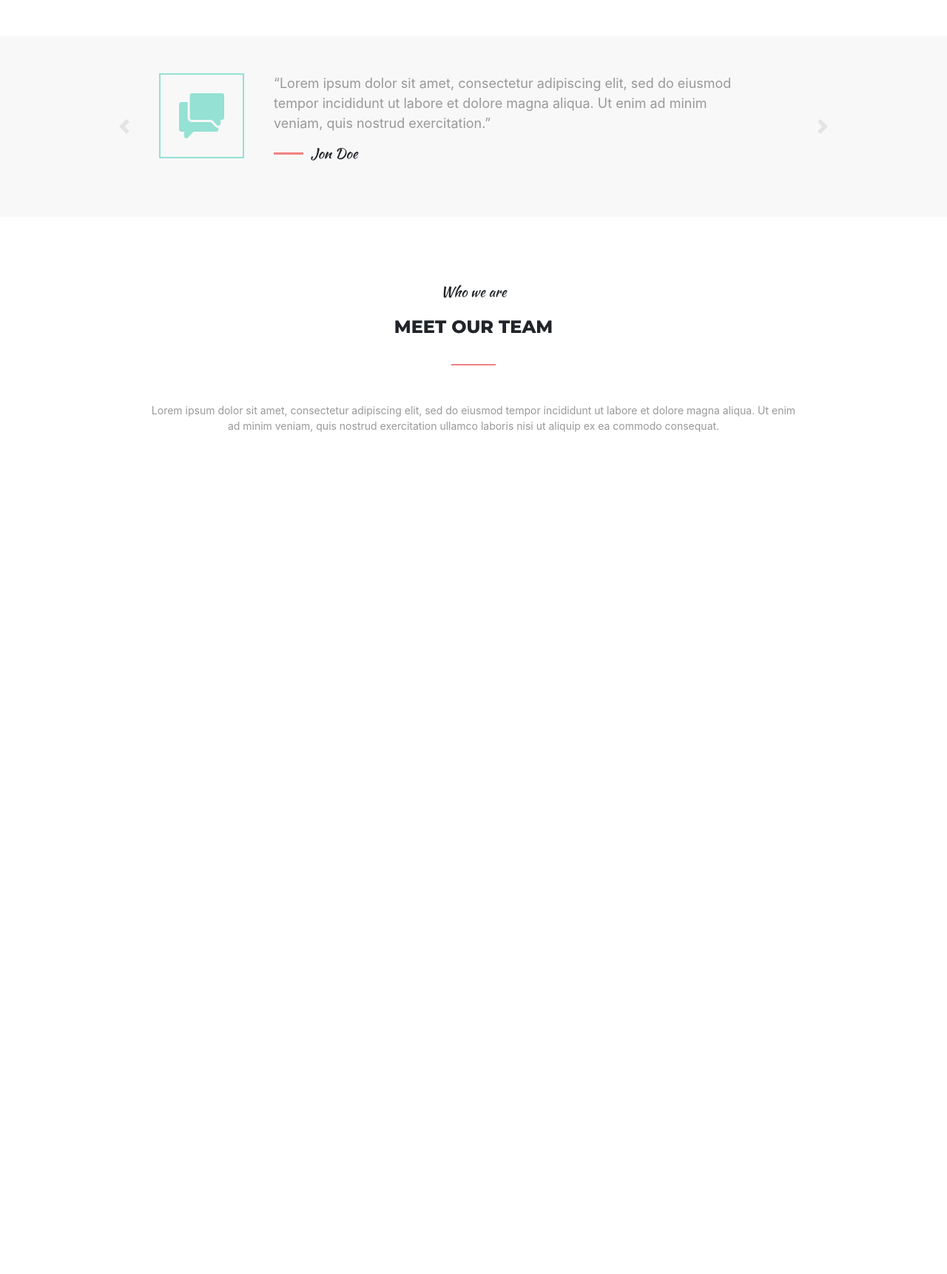
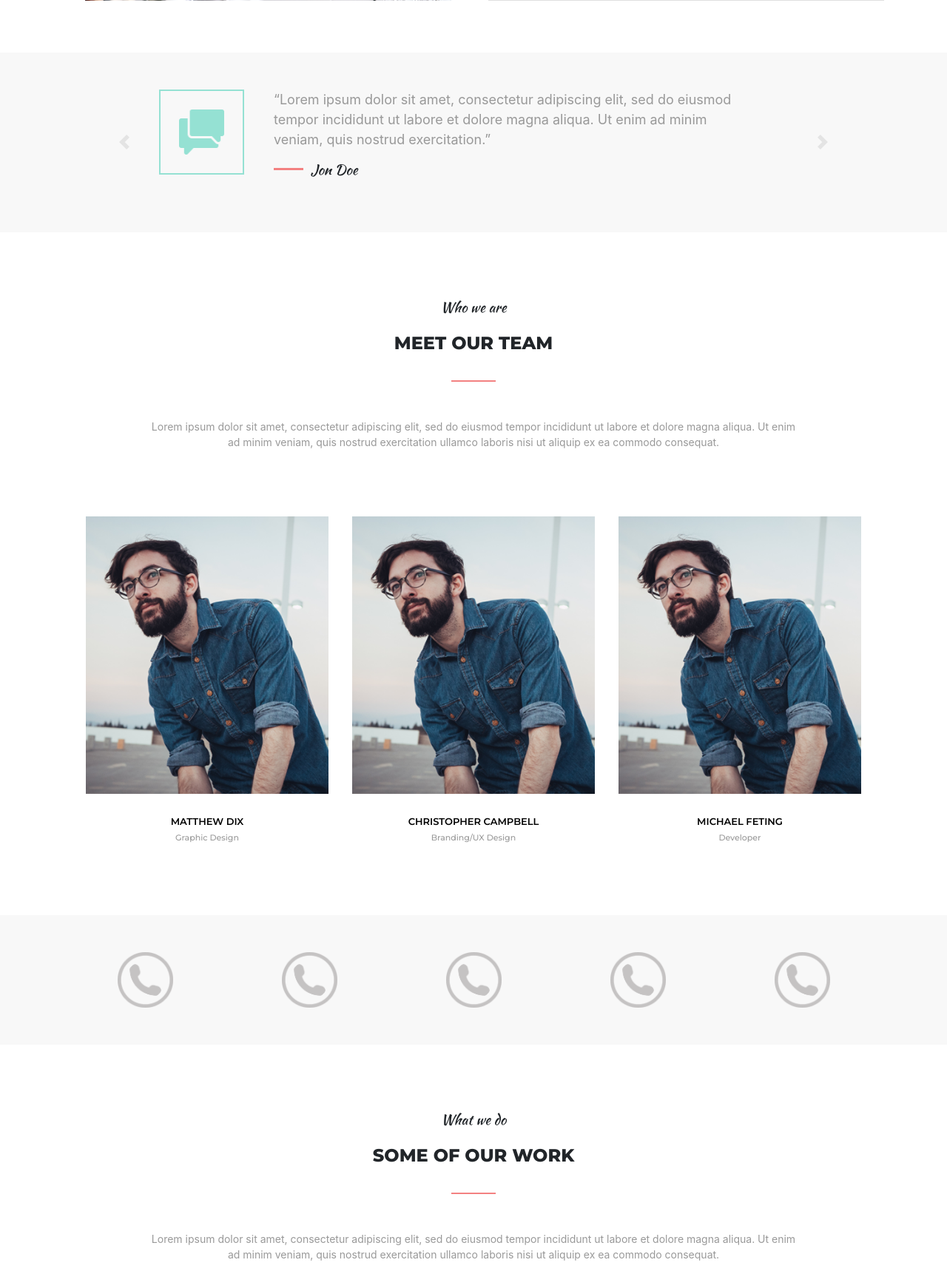
Before and after one commit to luan-jesus/Nyfts.github.io, a PHP site: page / in a window 1280 px wide. Shown: the part 3802-5524 px from the top of the page at 74% size. Before the commit the page ends 4386 px from the top, so only its background shows below. Run offline with PHP 8.4, Linux system fonts and the light colour scheme.

Commit message:
Add files via upload

```diff
--- a/index.html
+++ b/index.html
@@ -74,7 +74,7 @@
             <div class="row">
                 <div class="col">
                     <div class="item-bg">
-                        <div class="invisibe-hover"></div>
+
                         <div class="item-pic pic-one">
                             <div class="item-gradient">
                                 <div><img src="img/users.png"></div>
@@ -85,7 +85,7 @@
                 </div>
                 <div class="col">
                     <div class="item-bg">
-                        <div class="invisibe-hover"></div>
+
                         <div class="item-pic pic-two">
                             <div class="item-gradient">
                                 <div><img src="img/users.png"></div>
@@ -96,7 +96,6 @@
                 </div>
                 <div class="col">
                     <div class="item-bg">
-                        <div class="invisibe-hover"></div>
                         <div class="item-pic pic-three">
                             <div class="item-gradient">
                                 <div><img src="img/users.png"></div>
@@ -303,6 +302,99 @@
                 <hr>
                 <p class="text-center text-description">Lorem ipsum dolor sit amet, consectetur adipiscing elit, sed do eiusmod tempor incididunt ut labore et dolore magna aliqua. Ut enim ad minim veniam, quis nostrud exercitation ullamco laboris nisi ut aliquip ex ea commodo consequat. </p>
             </div>
+            <div class="container">
+                <div class="row">
+                    <div class="col">
+                        <div class="item-bg">
+                            <div class="item-pic pic-five">
+                                <div class="item-gradient">
+                                    <span><ul>
+                                        <li><a href="#"><img src="img/instagram.png"></a></li>
+                                        <li><a href="#"><img src="img/instagram.png"></a></li>
+                                        <li><a href="#"><img src="img/instagram.png"></a></li>
+                                        <li><a href="#"><img src="img/instagram.png"></a></li>
+                                    </ul></span>
+                                </div>
+                            </div>
+                        </div>
+                        <h5>MATTHEW DIX</h5>
+                        <h6>Graphic Design</h6>
+                    </div>
+                    <div class="col">
+                        <div class="item-bg">
+                            <div class="item-pic pic-five">
+                                <div class="item-gradient">
+
+                                        <span><ul>
+                                            <li><a href="#"><img src="img/instagram.png"></a></li>
+                                            <li><a href="#"><img src="img/instagram.png"></a></li>
+                                            <li><a href="#"><img src="img/instagram.png"></a></li>
+                                            <li><a href="#"><img src="img/instagram.png"></a></li>
+                                        </ul></span>
+
+                                </div>
+                            </div>
+                        </div>
+                        <h5>CHRISTOPHER CAMPBELL</h5>
+                        <h6>Branding/UX Design</h6>
+                    </div>
+                    <div class="col">
+                        <div class="item-bg">
+                            <div class="item-pic pic-five">
+                                <div class="item-gradient">
+                                    <span><ul>
+                                        <li><a href="#"><img src="img/instagram.png"></a></li>
+                                        <li><a href="#"><img src="img/instagram.png"></a></li>
+                                        <li><a href="#"><img src="img/instagram.png"></a></li>
+                                        <li><a href="#"><img src="img/instagram.png"></a></li>
+                                    </ul></span>
+                                </div>
+                            </div>
+                        </div>
+                        <h5>MICHAEL FETING</h5>
+                        <h6>Developer</h6>
+                    </div>
+                </div>
+            </div>
+        </section>
+
+        <section class="logos">
+            <div class="container">
+                <div class="jobs-item">
+                    <div><img src="img/tel-logo.png"></div>
+                </div>
+                <div class="jobs-item">
+                    <div><img src="img/tel-logo.png"></div>
+                </div>
+                <div class="jobs-item">
+                    <div><img src="img/tel-logo.png"></div>
+                </div>
+                <div class="jobs-item">
+                    <div><img src="img/tel-logo.png"></div>
+                </div>
+                <div class="jobs-item">
+                    <div><img src="img/tel-logo.png"></div>
+                </div>
+            </div>
+            <!--<div class="container">
+                <div class="row">
+                    <div class="col"><div><img src="img/tel-logo.png"></div></div>
+                    <div class="col"><div><img src="img/tel-logo.png"></div></div>
+                    <div class="col"><div><img src="img/tel-logo.png"></div></div>
+                    <div class="col"><div><img src="img/tel-logo.png"></div></div>
+                    <div class="col"><div><img src="img/tel-logo.png"></div></div>
+                    <div class="col"><div><img src="img/tel-logo.png"></div></div>
+                </div>
+            </div> -->
+        </section>
+
+        <section class="portfolio">
+            <div class="container">
+                <h3 class="kaushan">What we do</h3>
+                <h3>SOME OF OUR WORK</h3>
+                <hr>
+                <p class="text-center text-description">Lorem ipsum dolor sit amet, consectetur adipiscing elit, sed do eiusmod tempor incididunt ut labore et dolore magna aliqua. Ut enim ad minim veniam, quis nostrud exercitation ullamco laboris nisi ut aliquip ex ea commodo consequat. </p>
+            </div>
         </section>
 
         <script src="src/main.js"></script>
--- a/src/style.css
+++ b/src/style.css
@@ -224,14 +224,6 @@ SECTION about
     left: 0px;
     transition: .15s all linear;
 }
-.invisibe-hover{
-    position:absolute;
-    height: 100%;
-    width: 100%;
-    z-index: 10;
-    top: 0;
-    left: 0;
-}
 
 .pic-one{
     background: url(../img/pic1.png) center no-repeat;
@@ -265,11 +257,20 @@ SECTION about
 transition: .15s all linear;
 }
 
-.invisibe-hover:hover + .item-pic .item-gradient{
+.item-pic:hover .item-gradient{
     opacity: 1;
 }
 
-.invisibe-hover:hover + .item-pic{
+.item-bg:hover .item-pic .item-gradient{
+    opacity: 1;
+}
+
+.item-bg:hover .item-pic{
+    top: -8px;
+    left: -8px;
+}
+
+.item-pic:hover{
     top: -8px;
     left: -8px;
 }
@@ -284,7 +285,7 @@ SECTION jobs
     background-color: #95e1d3;
 }
 
-.jobs .container{
+.jobs .container, .logos .container{
     display: flex;
     flex-direction: row;
 }
@@ -498,6 +499,103 @@ SECTION comments
 
 
 
+/*
+==================================
+SECTION team
+==================================
+*/
+
+
+.item-gradient ul{
+    list-style: none;
+    display: inline-flex;
+    width: 100%;
+    margin: 72.5px auto;
+    padding-inline-start: 0;
+    item-align: center;
+}
+
+.item-gradient ul li{
+    background-color: #FCE38A;
+    margin-left: 1px;
+    transition: background-color .1s linear;
+
+}
+
+.item-gradient ul li:hover{
+    background-color: #F38181;
+    margin-left: 0px;
+    padding-left: 1px;
+}
+
+.item-gradient ul li:hover a img{
+    filter: contrast(0%);
+    filter: brightness(200%);
+}
+
+
+.item-gradient ul li a img{
+    padding: 12px;
+    transition: all .1s linear;
+}
+
+.pic-five{
+    background: url(../img/pic-5.png) center no-repeat;
+    background-size: cover;
+}
+
+.item-gradient span{
+    display: block;
+    width: 204px;
+    margin: 0 auto;
+}
+
+.col h5{
+    margin-top: 30px;
+    font-size: 13px;
+    text-align: center;
+    color: #000;
+    font-weight: 600;
+    font-family: 'Montserrat', sans-serif;
+}
+
+.col h6{
+    font-size: 11px;
+    text-align: center;
+    font-family: 'Montserrat', sans-serif;
+    color: #999;
+}
+
+
+/*
+==================================
+SECTION logos
+==================================
+*/
+
+
+
+.logos{
+    background-color: #f8f8f8;
+    padding: 50px 0;
+}
+
+.logos .jobs-item{
+    width: 20%;
+    padding: 0;
+}
+
+.jobs-item div{
+    width: 75px;
+    margin: 0 auto;
+}
+
+.jobs-item div img{
+    width: 100%;
+}
+
+
+
 
 @media only screen and (max-width: 992px) {
     .comments-content{
@@ -581,6 +679,10 @@ SECTION comments
     .row{
         flex-direction: column;
     }
+    .jobs-item div{
+    width: 100%;
+    padding: 0 5px;
+    }
 }
 
 @media only screen and (min-height: 1080px) {
```
